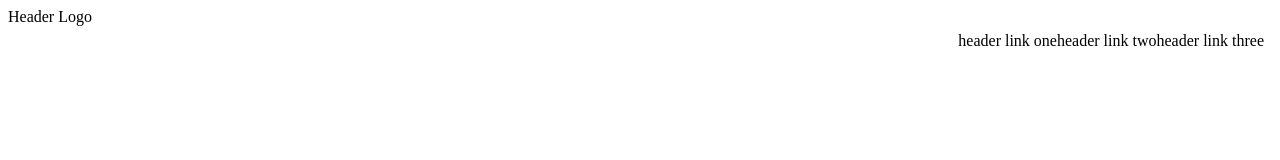
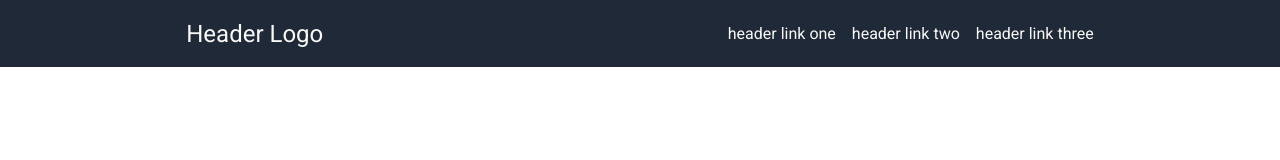
Before and after one commit to jan-neumann/top-landing-page, a plain HTML site: page index.html in a window 1280 px wide. Drawn offline with Linux system fonts and the light colour scheme.

Commit message:
Add header items and styling

```diff
--- a/index.html
+++ b/index.html
@@ -15,7 +15,7 @@
         <ul class="header-links">
             <li class="header-link">header link one</li>
             <li class="header-link">header link two</li>
-            <li>header link three</li>
+            <li class="header-link">header link three</li>
         </ul>
 
     </div>
--- a/styles.css
+++ b/styles.css
@@ -1,10 +1,29 @@
+@import url('https://fonts.googleapis.com/css2?family=Roboto:wght@400;700&display=swap');
+
+body {
+    font-family: Roboto, sans-serif;
+    margin: 0;
+}
+
 .header {
     display: flex;
-    justify-content: space-between;
+    justify-content: space-around;
+    align-items: center;
+    background-color: #1F2937;
+    color: #F9FAF8;
+}
+
+.header .logo {
+    font-size: 24px;
+    padding-left: 8px;
 }
 
 .header-links {
     display: flex;
     list-style: none;
+}
+
+.header-link {
     padding: 8px;
+    font-size: 16px;
 }
```
